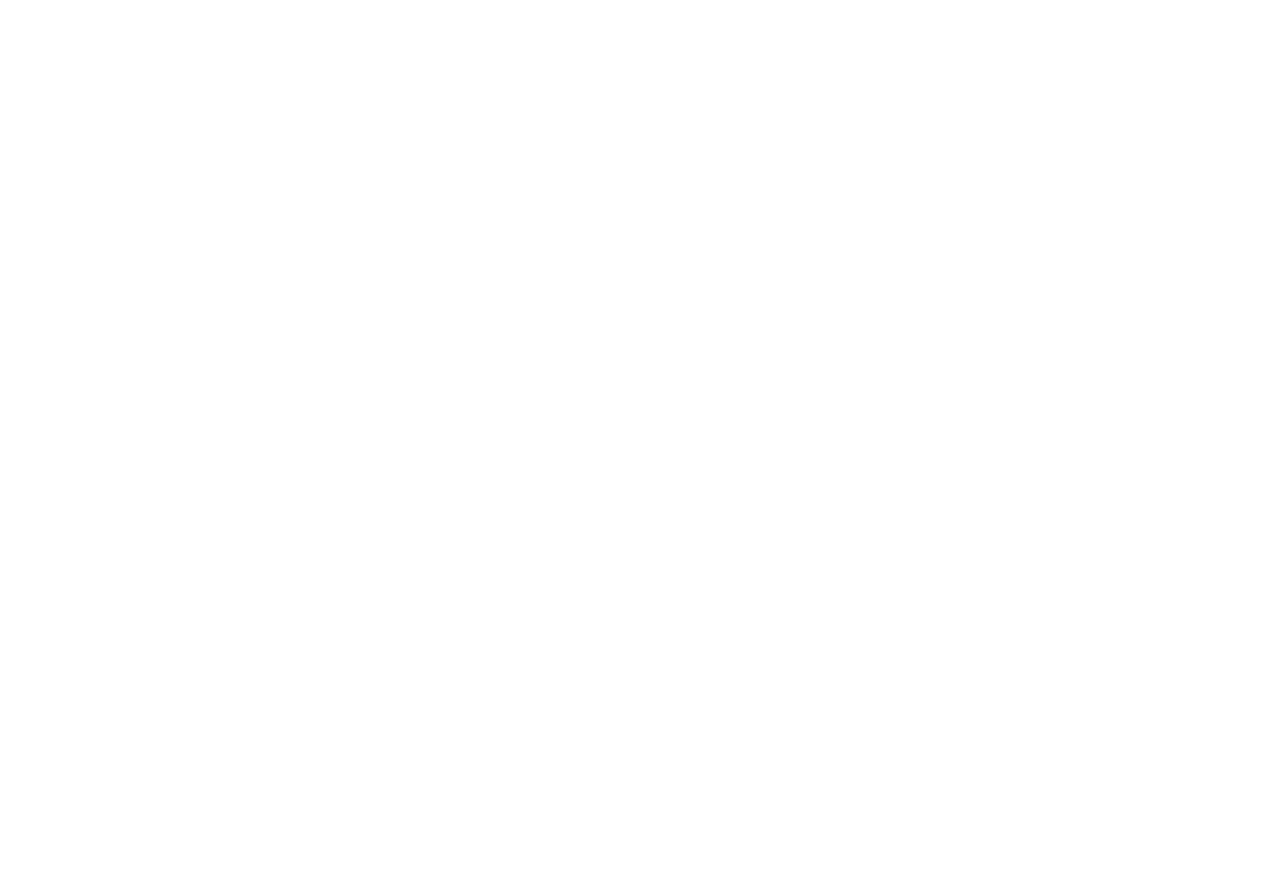
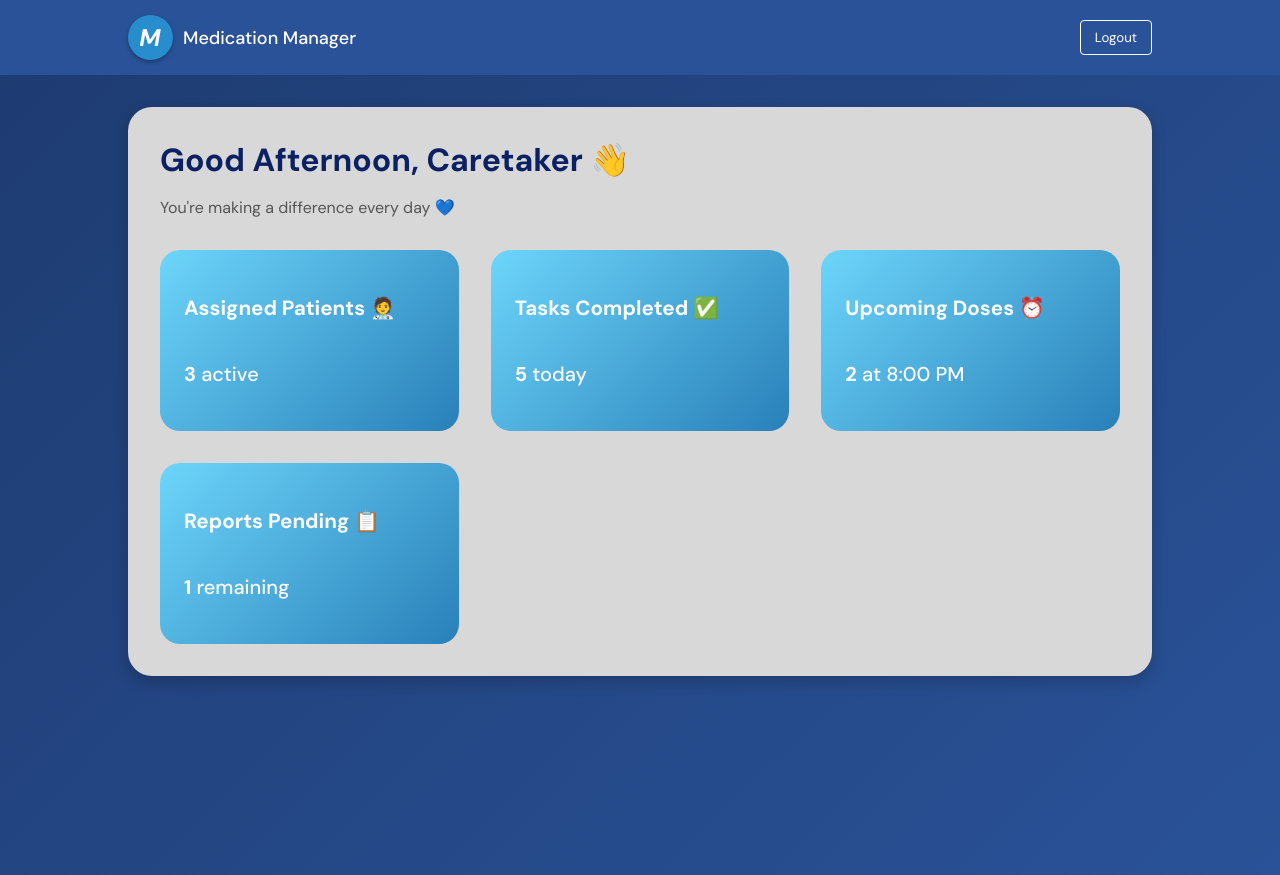
Before and after one commit to Jana1902/medication-manaegment, a React (Create React App) app: page /caretaker/1 in a window 1280 px wide. Before the commit this address had no page. Before the commit the page ends 800 px from the top, so only its background shows below. Built offline with nearby package versions, Linux system fonts and the light colour scheme; the HTML template or start-up script is replaced by a standard one.

Commit message:
Updated Login and created pages for Dashboards

```diff
--- a/src/App.js
+++ b/src/App.js
@@ -1,6 +1,8 @@
 import { Routes, Route } from "react-router-dom";
 import Login from "./pages/Login";
 import Register from "./pages/Register";
+import PatientDashboardPage from "./pages/PatientDashboardPage"
+import Caretaker from "./pages/Caretaker"
 import "./App.css";
 
 const App = () => {
@@ -8,6 +10,8 @@ const App = () => {
     <Routes>
       <Route path="/login" element={<Login />} />
       <Route path="/register" element={<Register />} />
+      <Route path="/patient/:path" element={<PatientDashboardPage />} />
+      <Route path="/caretaker/:path" element={<Caretaker />} />
     </Routes>
   );
 };
--- /dev/null
+++ b/src/components/Header/index.js
@@ -0,0 +1,25 @@
+import './style.css';
+
+const Header = () => {
+  const handleLogout = () => {
+    window.location.href = '/login';
+  };
+
+  return (
+    <header className="app-header">
+      <div className="header-content">
+        <div className="logo-title">
+          <div className="logo">
+            <span className="logo-text">M</span>
+          </div>
+          <h4 className="app-title">Medication Manager</h4>
+        </div>
+        <button className="logout-btn" onClick={handleLogout}>
+          Logout
+        </button>
+      </div>
+    </header>
+  );
+};
+
+export default Header;
--- /dev/null
+++ b/src/components/Header/style.css
@@ -0,0 +1,62 @@
+.app-header {
+  /* background-image: linear-gradient(to right, #4f77ee, #1e3c72, #28539d); */
+  background-color: #2a5298;
+  width: 100%;
+  padding: 10px 0;
+  color: white;
+  box-shadow: 0 2px 5px rgba(0, 0, 0, 0.1);
+}
+
+.header-content {
+  width: 80vw;
+  margin: 0 auto;
+  display: flex;
+  align-items: center;
+  justify-content: space-between;
+}
+
+.logo-title {
+  display: flex;
+  align-items: center;
+}
+
+.logo {
+  background-color: #278dcc;
+  width: 45px;
+  height: 45px;
+  border-radius: 50%;
+  display: flex;
+  align-items: center;
+  justify-content: center;
+  margin-right: 10px;
+  box-shadow: 0 2px 4px rgba(0, 0, 0, 0.3);
+}
+
+.logo-text {
+  font-size: 24px;
+  font-weight: bold;
+  font-style: italic;
+  letter-spacing: 1px;
+}
+
+.app-title {
+  margin: 0;
+  font-size: 18px;
+  font-weight: 500;
+}
+
+.logout-btn {
+  background-color: transparent;
+  color: white;
+  border: 1px solid white;
+  padding: 6px 14px;
+  border-radius: 4px;
+  width: fit-content;
+  cursor: pointer;
+  transition: background-color 0.2s ease;
+}
+
+.logout-btn:hover {
+  background-color: #c11b0f;
+  border-color: #b3b3b3;
+}
--- /dev/null
+++ b/src/components/PatientDashboard/index.js
@@ -0,0 +1,42 @@
+import "./style.css";
+
+const PatientDashboard = () => {
+ const getGreeting = () => {
+    const hour = new Date().getHours();
+    if (hour < 12) return "Good Morning";
+    if (hour < 18) return "Good Afternoon";
+    return "Good Evening";
+  };
+
+  return (
+    <div className="dashboard-container">
+      <div className="dashboard-card">
+        <div className="dashboard-header">
+          <h2>{getGreeting()}, User 👋</h2>
+          <p className="subtext">Stay on track. Your health matters 💊</p>
+        </div>
+
+        <div className="stats-grid">
+          <div className="stat-card large">
+            <h3>Streak 🔥</h3>
+            <p><strong>5</strong> days</p>
+          </div>
+          <div className="stat-card large">
+            <h3>Today’s Status ✅</h3>
+            <p><strong>2</strong> meds left</p>
+          </div>
+          <div className="stat-card large">
+            <h3>Next Dose ⏰</h3>
+            <p>At <strong>8:00 PM</strong></p>
+          </div>
+          <div className="stat-card large">
+            <h3>Refills Needed 🧾</h3>
+            <p><strong>1</strong> due</p>
+          </div>
+        </div>
+      </div>
+    </div>
+  );
+};
+
+export default PatientDashboard;
--- /dev/null
+++ b/src/components/PatientDashboard/style.css
@@ -0,0 +1,71 @@
+/* dashboard.css */
+
+.dashboard-container {
+  width: 100%;
+  padding: 2rem;
+  background: linear-gradient(135deg, #1e3c72, #2a5298);
+  min-height: 100vh;
+  box-sizing: border-box;
+  display: flex;
+  justify-content: center;
+  align-items: flex-start;
+}
+
+.dashboard-card {
+  width: 80vw;
+  background: #d8d8d8;
+  border-radius: 1.5rem;
+  padding: 2.0rem;
+  box-shadow: 0 6px 16px rgba(0, 0, 0, 0.2);
+  box-sizing: border-box;
+}
+
+.dashboard-header h2 {
+  font-size: 2rem;
+  margin-bottom: 0.25rem;
+  color: #0b2163;
+  margin-top: 0;
+}
+
+.subtext {
+  color: #555;
+  font-size: 1rem;
+  margin-bottom: 2rem;
+}
+
+.stats-grid {
+  display: grid;
+  grid-template-columns: repeat(auto-fit, minmax(220px, 1fr));
+  gap: 2rem;
+}
+
+.stat-card {
+  background: linear-gradient(135deg, #6dd5fa, #2980b9);
+  color: white;
+  border-radius: 1.25rem;
+  padding: 1.5rem;
+  transition: transform 0.3s ease, box-shadow 0.3s ease;
+  display: flex;
+  flex-direction: column;
+  justify-content: center;
+  min-height: 140px;
+}
+
+.stat-card.large {
+  font-size: 1.1rem;
+}
+
+.stat-card h4 {
+  margin-bottom: 0.5rem;
+  font-weight: 600;
+}
+
+.stat-card p {
+  font-size: 1.25rem;
+  font-weight: 500;
+}
+
+.stat-card:hover {
+  transform: translateY(-5px);
+  box-shadow: 0 10px 20px rgba(0, 0, 0, 0.25);
+}
--- /dev/null
+++ b/src/pages/Caretaker/index.js
@@ -0,0 +1,60 @@
+import Header from "../../components/Header";
+import "./style.css";
+
+const Caretaker = () => {
+  const getGreeting = () => {
+    const hour = new Date().getHours();
+    if (hour < 12) return "Good Morning";
+    if (hour < 18) return "Good Afternoon";
+    return "Good Evening";
+  };
+
+  const Dashboard = () => {
+    return (
+      <div className="dashboard-container">
+        <div className="dashboard-card">
+          <div className="dashboard-header">
+            <h2>{getGreeting()}, Caretaker 👋</h2>
+            <p className="subtext">You're making a difference every day 💙</p>
+          </div>
+
+          <div className="stats-grid">
+            <div className="stat-card large">
+              <h3>Assigned Patients 🧑‍⚕️</h3>
+              <p>
+                <strong>3</strong> active
+              </p>
+            </div>
+            <div className="stat-card large">
+              <h3>Tasks Completed ✅</h3>
+              <p>
+                <strong>5</strong> today
+              </p>
+            </div>
+            <div className="stat-card large">
+              <h3>Upcoming Doses ⏰</h3>
+              <p>
+                <strong>2</strong> at 8:00 PM
+              </p>
+            </div>
+            <div className="stat-card large">
+              <h3>Reports Pending 📋</h3>
+              <p>
+                <strong>1</strong> remaining
+              </p>
+            </div>
+          </div>
+        </div>
+      </div>
+    );
+  };
+
+  return (
+    <>
+      <Header />
+      <Dashboard />
+    </>
+  );
+};
+
+export default Caretaker;
--- /dev/null
+++ b/src/pages/Caretaker/style.css
@@ -0,0 +1,71 @@
+/* dashboard.css */
+
+.dashboard-container {
+  width: 100%;
+  padding: 2rem;
+  background: linear-gradient(135deg, #1e3c72, #2a5298);
+  min-height: 100vh;
+  box-sizing: border-box;
+  display: flex;
+  justify-content: center;
+  align-items: flex-start;
+}
+
+.dashboard-card {
+  width: 80vw;
+  background: #d8d8d8;
+  border-radius: 1.5rem;
+  padding: 2.0rem;
+  box-shadow: 0 6px 16px rgba(0, 0, 0, 0.2);
+  box-sizing: border-box;
+}
+
+.dashboard-header h2 {
+  font-size: 2rem;
+  margin-bottom: 0.25rem;
+  color: #0b2163;
+  margin-top: 0;
+}
+
+.subtext {
+  color: #555;
+  font-size: 1rem;
+  margin-bottom: 2rem;
+}
+
+.stats-grid {
+  display: grid;
+  grid-template-columns: repeat(auto-fit, minmax(220px, 1fr));
+  gap: 2rem;
+}
+
+.stat-card {
+  background: linear-gradient(135deg, #6dd5fa, #2980b9);
+  color: white;
+  border-radius: 1.25rem;
+  padding: 1.5rem;
+  transition: transform 0.3s ease, box-shadow 0.3s ease;
+  display: flex;
+  flex-direction: column;
+  justify-content: center;
+  min-height: 140px;
+}
+
+.stat-card.large {
+  font-size: 1.1rem;
+}
+
+.stat-card h4 {
+  margin-bottom: 0.5rem;
+  font-weight: 600;
+}
+
+.stat-card p {
+  font-size: 1.25rem;
+  font-weight: 500;
+}
+
+.stat-card:hover {
+  transform: translateY(-5px);
+  box-shadow: 0 10px 20px rgba(0, 0, 0, 0.25);
+}
--- /dev/null
+++ b/src/pages/PatientDashboardPage/index.js
@@ -0,0 +1,14 @@
+import Header from "../../components/Header";
+import PatientDashboard from "../../components/PatientDashboard";
+import "./style.css";
+
+const PatientDashboardPage = () => {
+  return (
+    <>
+      <Header />
+      <PatientDashboard />
+    </>
+  );
+};
+
+export default PatientDashboardPage;
```
Also changed, not shown: src/pages/Login/index.js (+90 -9 lines), src/components/MedicationForm/index.js (added), src/components/MedicationForm/style.css (added), src/pages/PatientDashboardPage/style.css (added).
